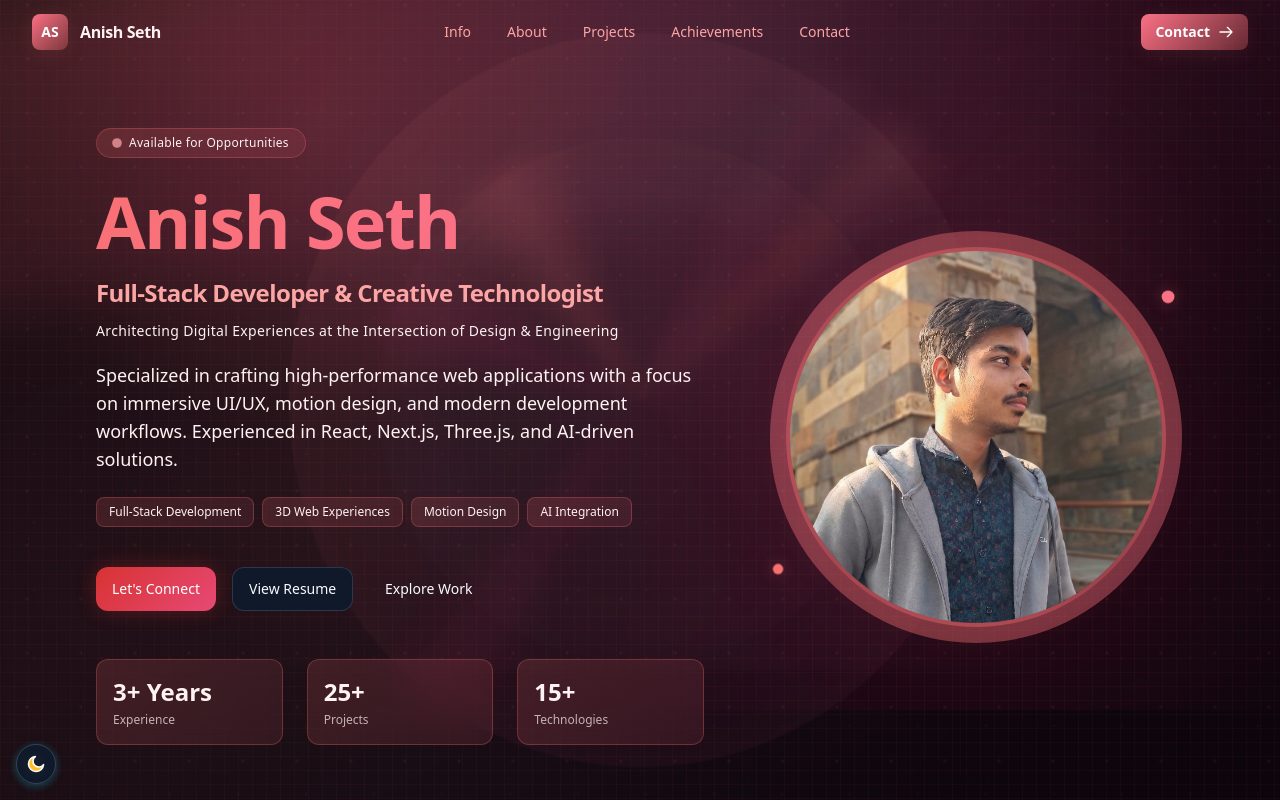
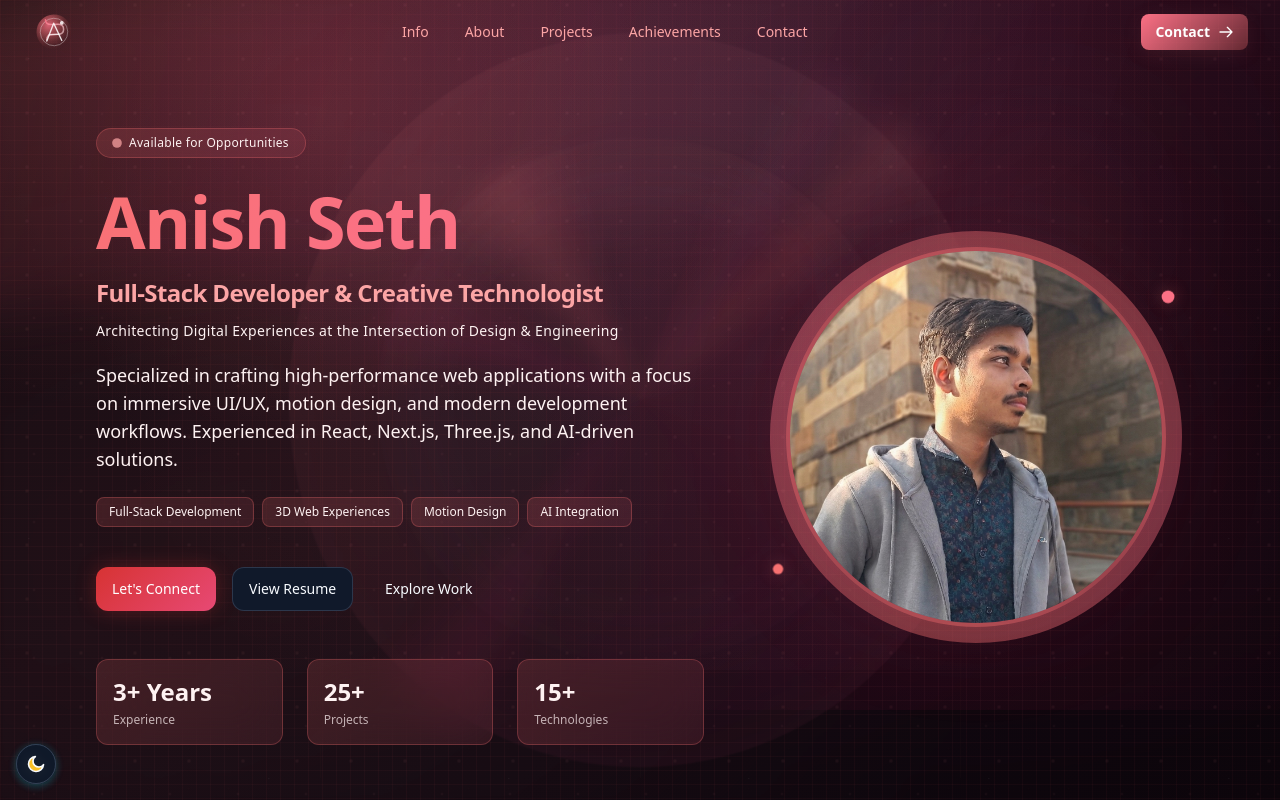
Before and after one commit to Anish-2005/Anish-Seth-PORTFOLIO, a Next.js app: page / in a window 1280 px wide. Shown: the top 800 px of the page. Built offline with nearby package versions, Linux system fonts and the light colour scheme.

Commit message:
Update Header.tsx

```diff
--- a/src/components/layout/Header.tsx
+++ b/src/components/layout/Header.tsx
@@ -130,6 +130,7 @@ export function Header() {
         {/* Logo */}
         <Link
           href="#info"
+          aria-label="Return to the introduction section"
           className="group relative inline-flex items-center gap-2 sm:gap-3 focus-visible:outline-none focus-visible:ring-2 focus-visible:ring-offset-2"
           style={{
             outlineColor: palette.accent
@@ -145,23 +146,69 @@ export function Header() {
           }}
         >
           <motion.div
-            className="relative flex items-center justify-center overflow-hidden rounded-lg text-xs sm:text-sm font-bold"
-            style={{
-              background: `linear-gradient(135deg, ${palette.accent}, ${palette.accentGlow})`,
-              color: "white",
+            className="relative flex items-center justify-center"
+            style={{}}
+            animate={{
+              height: scrolled ? "2.25rem" : "2.75rem",
+              width: scrolled ? "2.25rem" : "2.75rem",
+              boxShadow: "none",
             }}
-            animate={{
-              height: scrolled ? "1.75rem" : "2.25rem",
-              width: scrolled ? "1.75rem" : "2.25rem",
-              boxShadow: scrolled ? "0 2px 10px rgba(211, 51, 51, 0.15)" : palette.shadow,
-            }}
-            whileHover={{
-              boxShadow: palette.shadowHover
-            }}
+            whileHover={{}}
             whileTap={{ scale: 0.95 }}
             transition={{ duration: 0.15 }}
           >
-            AS
+            <motion.svg
+              aria-hidden
+              viewBox="0 0 64 64"
+              className="relative z-10 h-8 w-8 sm:h-10 sm:w-10"
+              animate={{
+                rotate: scrolled ? 0 : -2,
+                scale: scrolled ? 0.9 : 1,
+              }}
+              whileHover={{ rotate: 3 }}
+              transition={{ duration: 0.4, ease: "easeInOut" }}
+            >
+              <defs>
+                <linearGradient id="brandGradient" x1="0%" y1="0%" x2="100%" y2="100%">
+                  <stop offset="0%" stopColor={palette.accent} />
+                  <stop offset="100%" stopColor={palette.text} stopOpacity={0.6} />
+                </linearGradient>
+                <radialGradient id="brandGlow" cx="35%" cy="30%" r="80%">
+                  <stop offset="0%" stopColor={palette.accent} stopOpacity={0.95} />
+                  <stop offset="60%" stopColor={palette.accentGlow} stopOpacity={0.6} />
+                  <stop offset="100%" stopColor="rgba(15, 6, 11, 0)" stopOpacity={0} />
+                </radialGradient>
+              </defs>
+              <circle cx="32" cy="32" r="28" fill="url(#brandGlow)" opacity="0.85" />
+              <circle cx="32" cy="32" r="22" fill="none" stroke="rgba(255,255,255,0.35)" strokeWidth="1.5" />
+              <path
+                d="M20 44c0-5.5 3.8-8 9.5-8h8.5c5.7 0 9.5-2.5 9.5-8s-3.8-8-9.5-8H28.5c-5.7 0-9.5-2.5-9.5-8"
+                fill="none"
+                stroke="url(#brandGradient)"
+                strokeWidth="2.4"
+                strokeLinecap="round"
+                strokeLinejoin="round"
+                strokeOpacity={0.9}
+              />
+              <path
+                d="M20 46L32 18l12 28"
+                fill="none"
+                stroke="#ffffff"
+                strokeWidth="2.2"
+                strokeLinecap="round"
+                strokeLinejoin="round"
+                strokeOpacity={0.85}
+              />
+              <path
+                d="M24 36h16"
+                stroke="#ffffff"
+                strokeWidth="1.8"
+                strokeLinecap="round"
+                strokeOpacity={0.65}
+              />
+              <circle cx="45" cy="18" r="3" fill="#ffffff" fillOpacity={0.85} />
+            </motion.svg>
+
             <motion.div
               aria-hidden
               className="absolute inset-0"
@@ -173,27 +220,7 @@ export function Header() {
               transition={{ duration: 0.3 }}
             />
           </motion.div>
-
-          <motion.span
-            className="relative text-sm sm:text-base font-bold tracking-tight"
-            style={{ color: palette.text }}
-            animate={{
-              fontSize: scrolled ? "0.875rem" : "1rem",
-              opacity: scrolled ? 0.9 : 1,
-            }}
-            transition={{ duration: 0.2 }}
-          >
-            <span className="hidden sm:inline">Anish Seth</span>
-            <span className="sm:hidden">AS</span>
-            <motion.span
-              aria-hidden
-              className="absolute -bottom-1 left-0 h-0.5 rounded-full"
-              style={{ background: palette.accent }}
-              initial={{ width: 0 }}
-              whileHover={{ width: "100%" }}
-              transition={{ duration: 0.3 }}
-            />
-          </motion.span>
+          <span className="sr-only">Anish Seth</span>
         </Link>
 
         {/* Desktop Navigation */}
```
